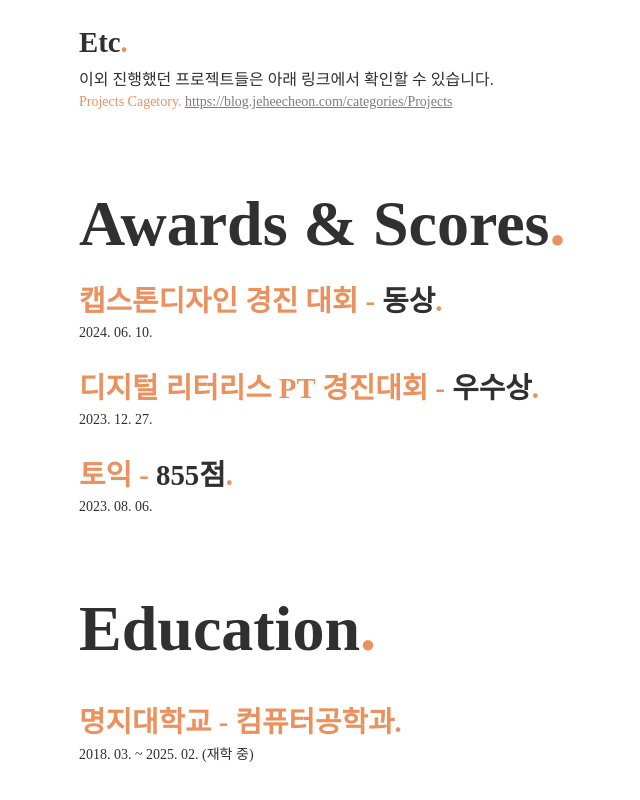
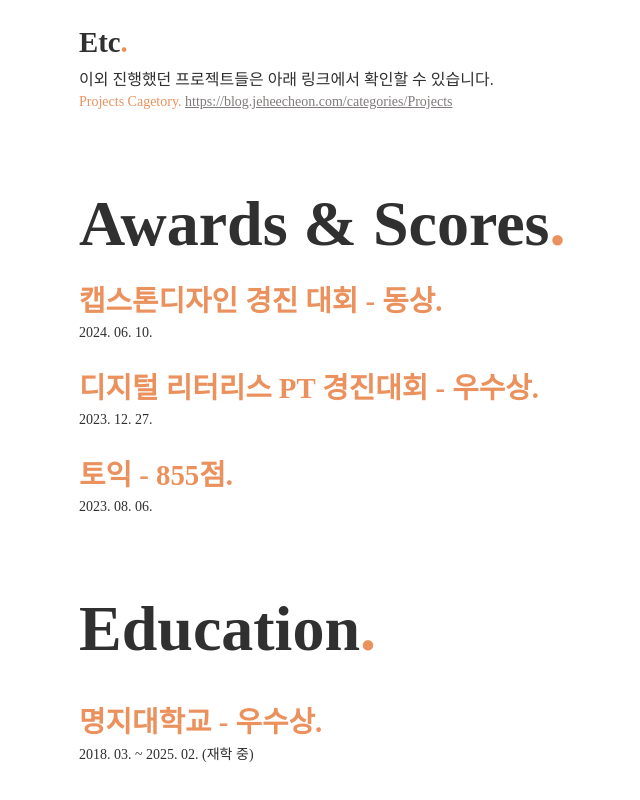
Before and after one commit to jeheecheon/resume, a React (Vite) app: page / in a window 1280 px wide. Shown: the part 3696-4496 px from the top of the page, without its empty margins (173-813 px from the left). Built offline with nearby package versions, Linux system fonts and the light colour scheme; a web font is replaced by a local one.

Commit message:
chore: 이력서 수정

```diff
--- a/src/app/page.tsx
+++ b/src/app/page.tsx
@@ -472,12 +472,45 @@ Page.Projects = function Projects() {
     );
 };
 
+Page.AwardsAndScores = function AwardsAndScores() {
+    return (
+        <div>
+            <h2>Awards & Scores</h2>
+            <div>
+                <h3 className="text-theme-1">
+                    캡스톤디자인 경진 대회 -
+                    <span className="dark:text-inverse-1">{` 동상`}</span>
+                </h3>
+                <p className="text-xs sm:text-sm">2024. 06. 10.</p>
+            </div>
+
+            <div className="mt-[1.5rem]">
+                <h3 className="text-theme-1">
+                    디지털 리터리스 PT 경진대회 -
+                    <span className="dark:text-inverse-1">{` 우수상`}</span>
+                </h3>
+                <p className="text-xs sm:text-sm">2023. 12. 27.</p>
+            </div>
+
+            <div className="mt-[1.5rem]">
+                <h3 className="text-theme-1">
+                    토익 -<span className="dark:text-inverse-1">{` 855점`}</span>
+                </h3>
+                <p className="text-xs sm:text-sm">2023. 08. 06.</p>
+            </div>
+        </div>
+    );
+};
+
 Page.Education = function Education() {
     return (
         <div>
             <h2>Education</h2>
             <div className="mt-[1.5rem]">
-                <h3 className="text-theme-1">명지대학교 - 컴퓨터공학과</h3>
+                <h3 className="text-theme-1">
+                    명지대학교 -
+                    <span className="dark:text-inverse-1">{` 우수상`}</span>
+                </h3>
                 <p className="text-xs sm:text-sm">
                     2018. 03. ~ 2025. 02. (재학 중)
                 </p>
@@ -486,34 +519,4 @@ Page.Education = function Education() {
     );
 };
 
-Page.AwardsAndScores = function AwardsAndScores() {
-    return (
-        <div>
-            <h2>Awards & Scores</h2>
-            <div>
-                <h3 className="text-theme-1">
-                    캡스톤디자인 경진 대회 -
-                    <span className="text-inverse-1">{` 동상`}</span>
-                </h3>
-                <p className="text-xs sm:text-sm">2024. 06. 10.</p>
-            </div>
-
-            <div className="mt-[1.5rem]">
-                <h3 className="text-theme-1">
-                    디지털 리터리스 PT 경진대회 -
-                    <span className="text-inverse-1">{` 우수상`}</span>
-                </h3>
-                <p className="text-xs sm:text-sm">2023. 12. 27.</p>
-            </div>
-
-            <div className="mt-[1.5rem]">
-                <h3 className="text-theme-1">
-                    토익 -<span className="text-inverse-1">{` 855점`}</span>
-                </h3>
-                <p className="text-xs sm:text-sm">2023. 08. 06.</p>
-            </div>
-        </div>
-    );
-};
-
 export default Page;
```
